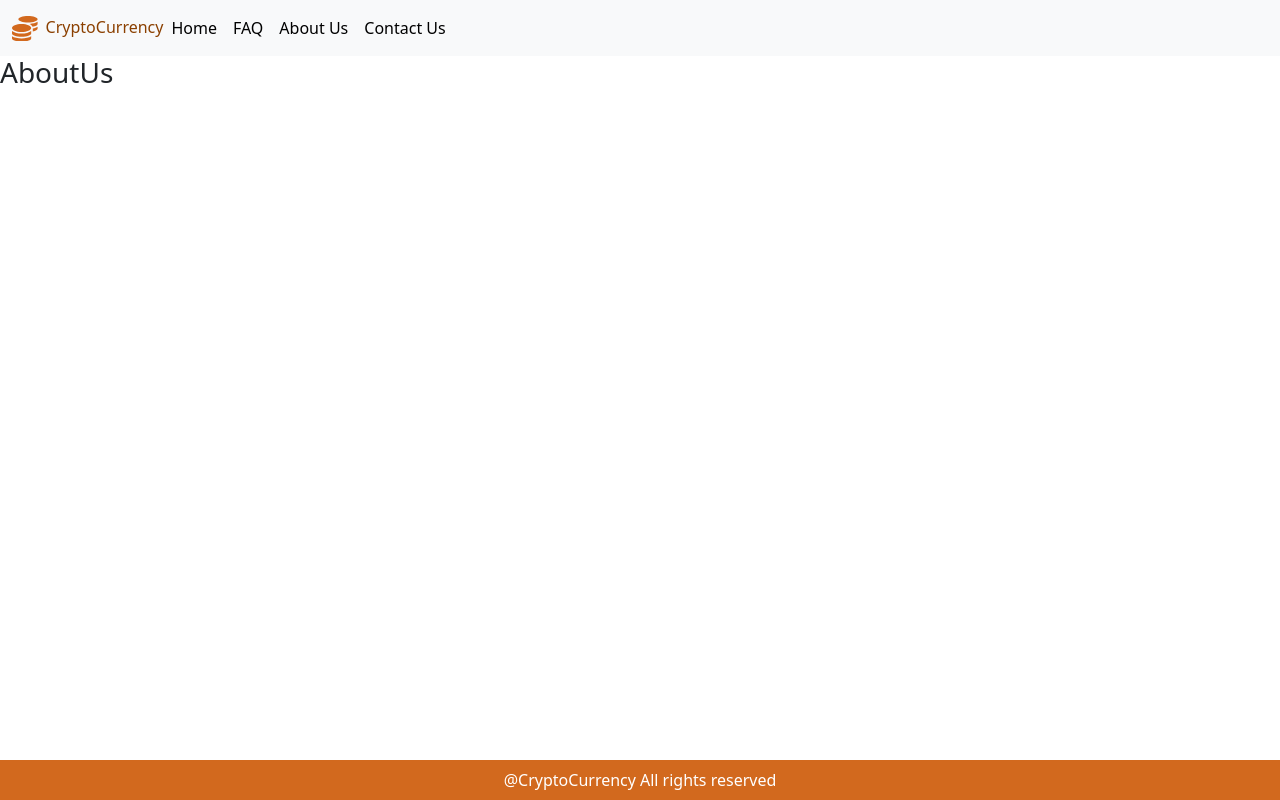
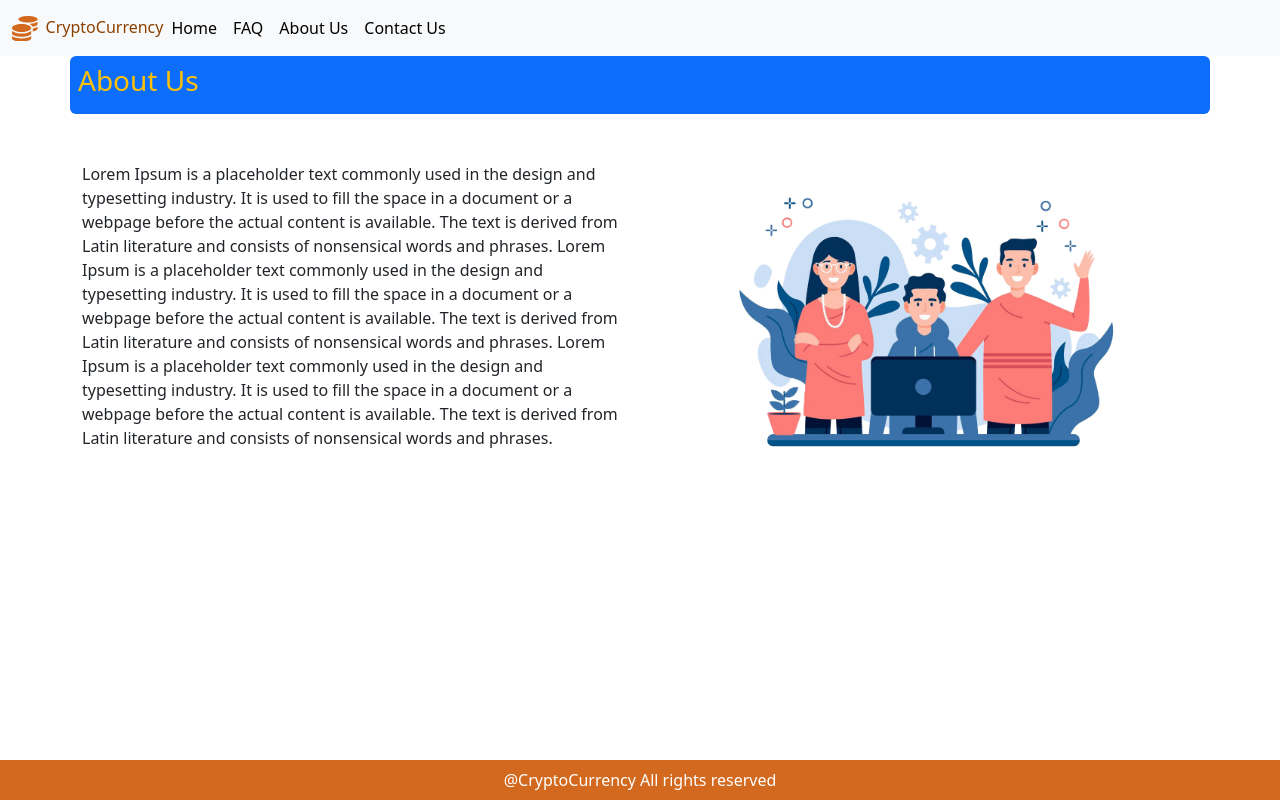
Before and after one commit to LQasemzadeh/react-learn, a React (Create React App) app: page /about-us in a window 1280 px wide. Built offline with nearby package versions, Linux system fonts and the light colour scheme.

Commit message:
About Us

```diff
--- a/src/index.css
+++ b/src/index.css
@@ -8,3 +8,7 @@
   background-color: white;
   min-height: calc(100vh - 56px - 40px);
 }
+.about-img {
+  width: 400px;
+  height: 400px;
+}
--- a/src/pages/AboutUs.page.jsx
+++ b/src/pages/AboutUs.page.jsx
@@ -1,9 +1,25 @@
 import React from 'react';
+import aboutImg from '../assets/images/about.png';
 
 const AboutUsPage = () => {
     return (
-        <div>
-            <h3>AboutUs</h3>
+        <div className='container'>
+            <div className="row">
+                <div className="col-12 bg-primary text-warning p-2 rounded">
+                    <h3>About Us</h3>
+                </div>
+            </div>
+        <div className="row align-items-center">
+            <div className="col-md-6">
+                <p className="text-start ">Lorem Ipsum is a placeholder text commonly used in the design and typesetting industry. It is used to fill the space in a document or a webpage before the actual content is available. The text is derived from Latin literature and consists of nonsensical words and phrases.
+                Lorem Ipsum is a placeholder text commonly used in the design and typesetting industry. It is used to fill the space in a document or a webpage before the actual content is available. The text is derived from Latin literature and consists of nonsensical words and phrases.
+                    Lorem Ipsum is a placeholder text commonly used in the design and typesetting industry. It is used to fill the space in a document or a webpage before the actual content is available. The text is derived from Latin literature and consists of nonsensical words and phrases.</p>
+            </div>
+            <div className="col-md-6 text-center">
+                <img src={aboutImg} alt="about" className="img-fluid about-img" />
+            </div>
+        </div>
+
         </div>
     );
 };
```
Also changed, not shown: src/assets/images/about.png (added).
